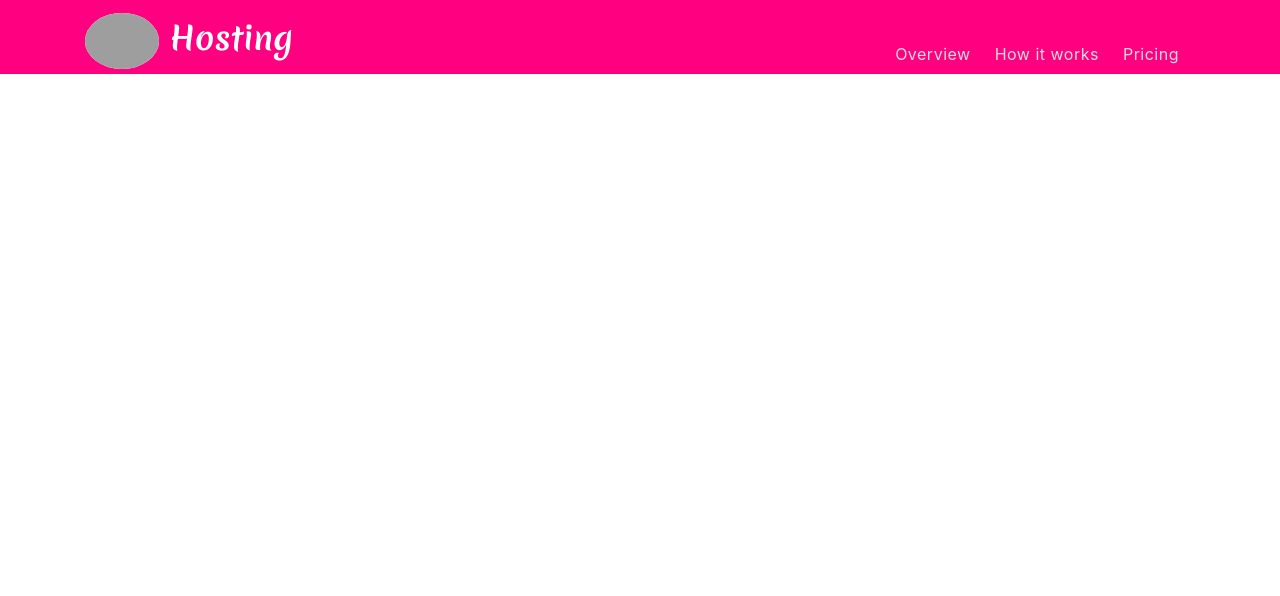
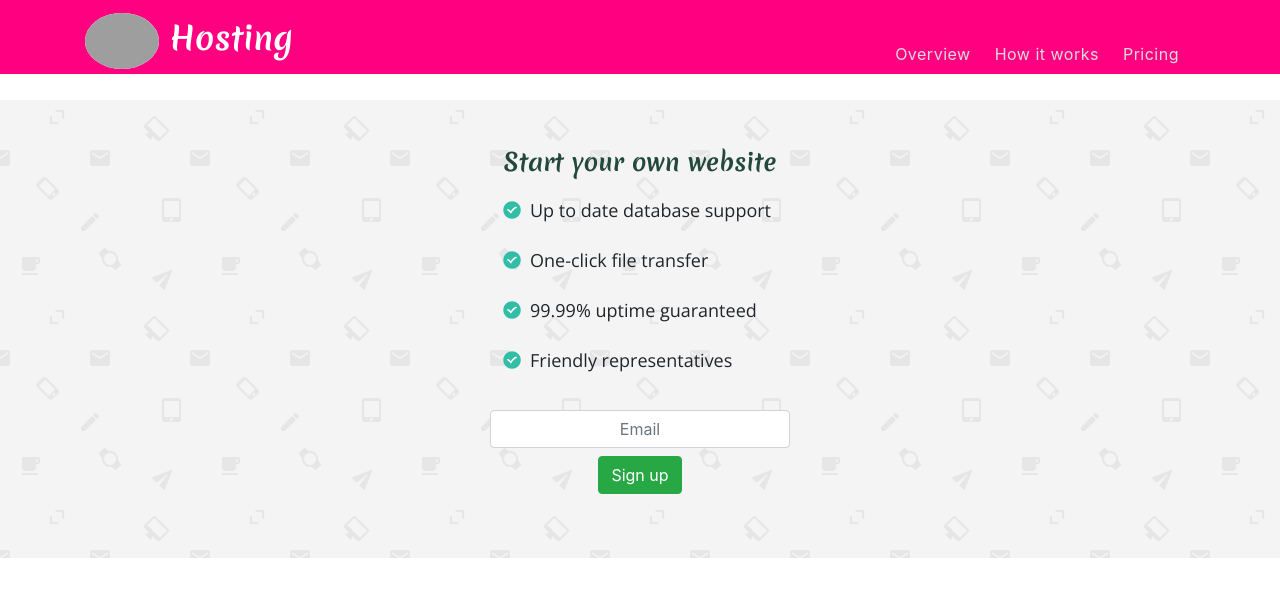
Before and after one commit to adingal/03-landing-page, a website built with webpack: page src/index.html in a window 1280 px wide. Built offline with nearby package versions, Linux system fonts and the light colour scheme; grey boxes are pictures that could not be loaded.

Commit message:
Create and design overview area

```diff
--- a/src/index.html
+++ b/src/index.html
@@ -6,16 +6,16 @@
   <meta name="viewport" content="width=device-width, initial-scale=1.0">
   <meta http-equiv="X-UA-Compatible" content="ie=edge">
   <meta name="author" content="Alex Dingal">
-  <meta name="description" content="Survey form project">
+  <meta name="description" content="Landing page project">
   <link rel="stylesheet" href="https://stackpath.bootstrapcdn.com/bootstrap/4.3.1/css/bootstrap.min.css" integrity="sha384-ggOyR0iXCbMQv3Xipma34MD+dH/1fQ784/j6cY/iJTQUOhcWr7x9JvoRxT2MZw1T" crossorigin="anonymous">
   <link href="https://fonts.googleapis.com/css?family=Mali:700|Merienda:700|Open+Sans:400,700|Roboto:400,700&display=swap" rel="stylesheet">
   <link rel="stylesheet" href="./css/index.css">
-  <title>Survey Form</title>
+  <title>Landing Page</title>
 </head>
 
 <body>
   <!-- main header -->
-  <nav class="navbar navbar-expand-md navbar-light fixed-top pb-lg-0" id="main-nav">
+  <nav id="main-nav" class="navbar navbar-expand-md navbar-light fixed-top pb-lg-0">
     <div class="container">
       <a href="index.html" class="navbar-brand text-white" id="brand"><img id="header-img" width="74" alt="Los K Morales Logo 2013" src="https://upload.wikimedia.org/wikipedia/commons/thumb/d/dc/Los_K_Morales_Logo_2013.svg/64px-Los_K_Morales_Logo_2013.svg.png"> <span class="d-none d-md-inline">Hosting</span></a>
       <button class="navbar-toggler" data-toggle="collapse" data-target="#navbarCollapse">
@@ -37,6 +37,28 @@
     </div>
   </nav>
 
+  <!-- overview -->
+  <section id="overview" class="py-5">
+    <div class="container">
+      <div class="row">
+        <div class="col-lg-6 mx-auto">
+          <h1 class="text-center">Start your own website</h1>
+          <ul class="list-group mx-auto">
+            <li class="list-group-item">Up to date database support</li>
+            <li class="list-group-item">One-click file transfer</li>
+            <li class="list-group-item">99.99% uptime guaranteed</li>
+            <li class="list-group-item">Friendly representatives</li>
+          </ul>
+          <form id="main-form" action="https://www.freecodecamp.com/email-submit">
+            <div class="form-group d-flex flex-column align-items-center mt-4">
+              <input class="form-control text-center" type="email" id="email" placeholder="Email" name="email" required>
+              <input class="btn btn-success mt-2" type="submit" id="submit" value="Sign up">
+            </div>
+          </form>
+        </div>
+      </div>
+    </div>
+  </section>
 
   <!-- scripts -->
   <script src="https://code.jquery.com/jquery-3.4.1.min.js" integrity="sha256-CSXorXvZcTkaix6Yvo6HppcZGetbYMGWSFlBw8HfCJo=" crossorigin="anonymous"></script>
```
Also changed, not shown: dist/css/index.css.
